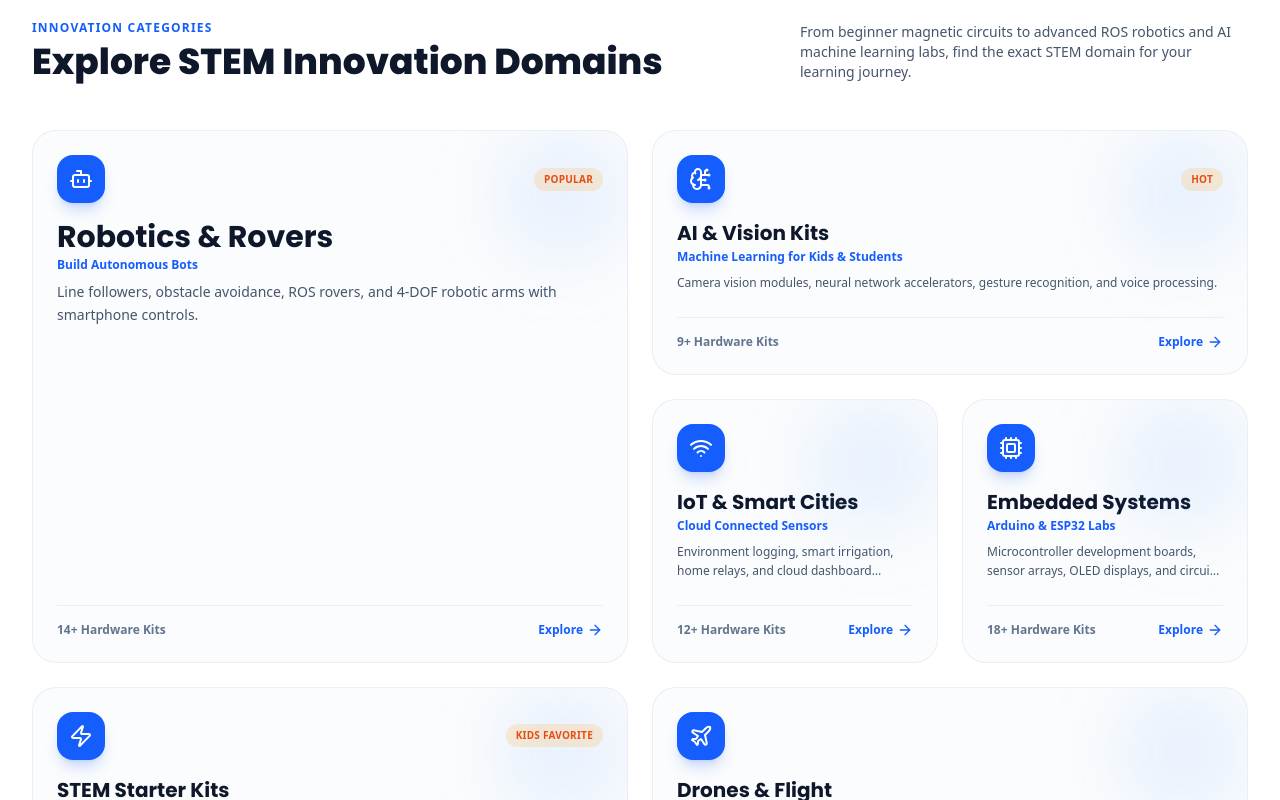
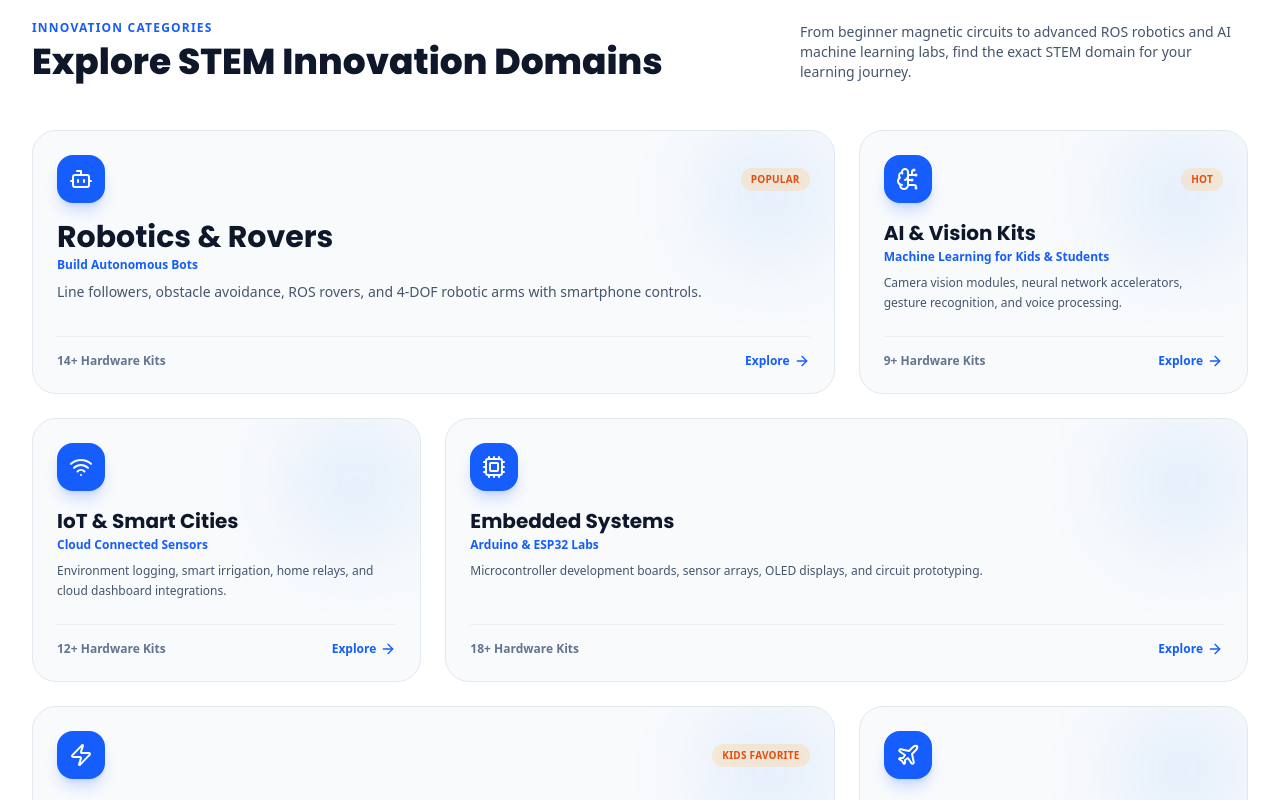
Before and after one commit to NavoYantra/navoyantra_shop, a React (Vite) app: page / in a window 1280 px wide. Shown: the part 1060-1860 px from the top of the page. Built offline with nearby package versions, Linux system fonts and the light colour scheme; no server answers; the database is empty.

Commit message:
feat: add FeaturedCategories bento grid component to home page

```diff
--- a/src/components/home/FeaturedCategories.tsx
+++ b/src/components/home/FeaturedCategories.tsx
@@ -55,17 +55,17 @@ export const FeaturedCategories: React.FC = () => {
   const getBentoClasses = (index: number) => {
     switch (index) {
       case 0:
-        return 'lg:col-span-2 lg:row-span-2';
+        return 'lg:col-span-2 lg:row-span-1';
       case 1:
-        return 'lg:col-span-2 lg:row-span-1';
+        return 'lg:col-span-1 lg:row-span-1';
       case 2:
         return 'lg:col-span-1 lg:row-span-1';
       case 3:
-        return 'lg:col-span-1 lg:row-span-1';
+        return 'lg:col-span-2 lg:row-span-1';
       case 4:
         return 'lg:col-span-2 lg:row-span-1';
       case 5:
-        return 'lg:col-span-2 lg:row-span-1';
+        return 'lg:col-span-1 lg:row-span-1';
       default:
         return 'lg:col-span-1 lg:row-span-1';
     }
@@ -96,7 +96,7 @@ export const FeaturedCategories: React.FC = () => {
           initial="hidden"
           whileInView="visible"
           viewport={{ once: true, margin: "-50px" }}
-          className="grid grid-cols-1 sm:grid-cols-2 lg:grid-cols-4 gap-6"
+          className="grid grid-cols-1 sm:grid-cols-2 lg:grid-cols-3 gap-6"
         >
           {CATEGORIES.map((category, index) => (
             <motion.div
@@ -104,7 +104,7 @@ export const FeaturedCategories: React.FC = () => {
               variants={itemVariants}
               whileHover={{ scale: 1.02 }}
               onClick={() => handleCategoryClick(category.id)}
-              className={`group relative rounded-3xl overflow-hidden border border-slate-200/70 bg-slate-50/60 p-6 hover:shadow-2xl hover:border-blue-500/50 transition-all duration-300 cursor-pointer flex flex-col justify-between ${getBentoClasses(index)}`}
+              className={`group relative rounded-3xl overflow-hidden border border-slate-200 bg-slate-50 p-6 hover:shadow-2xl hover:border-blue-500/50 transition-all duration-300 cursor-pointer flex flex-col justify-between ${getBentoClasses(index)}`}
             >
               {/* Background Glow on Hover */}
               <div className="absolute top-0 right-0 w-32 h-32 bg-blue-500/10 rounded-full blur-2xl group-hover:scale-150 transition-transform duration-500 pointer-events-none" />
```
